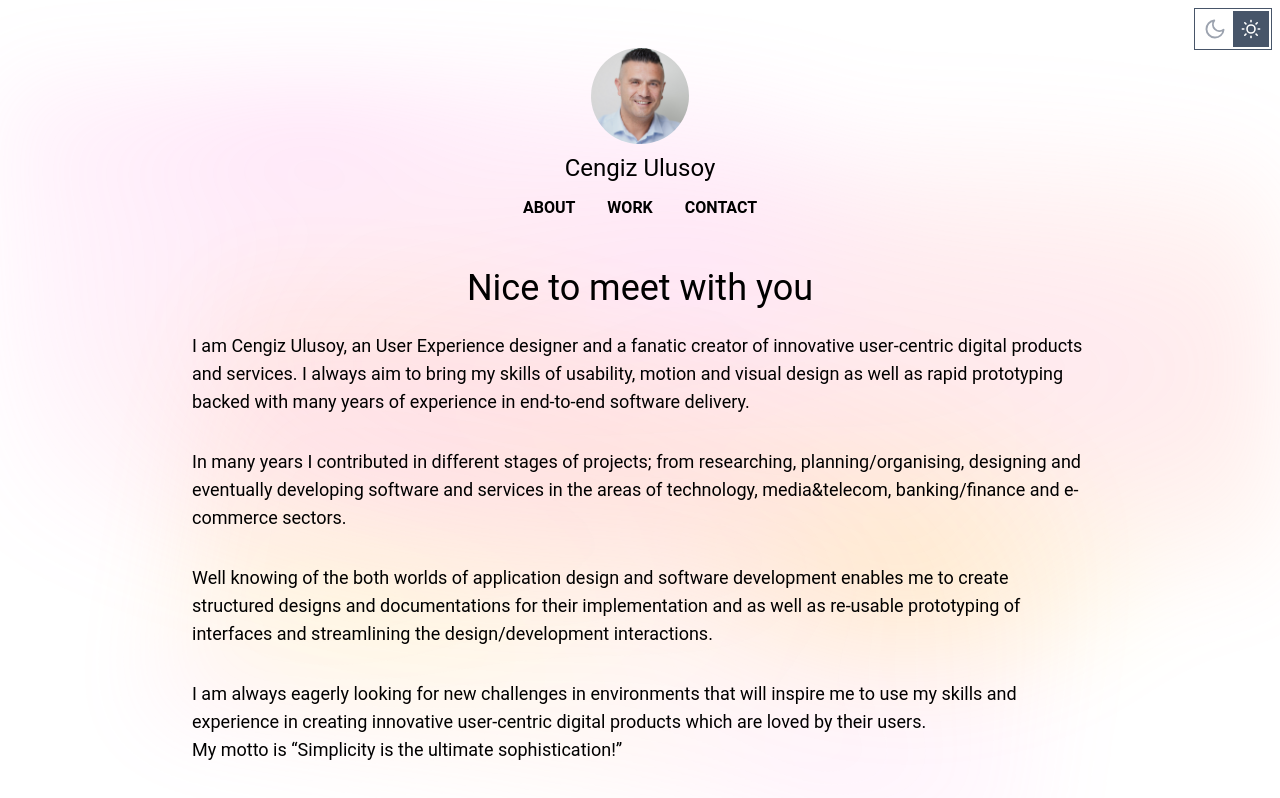
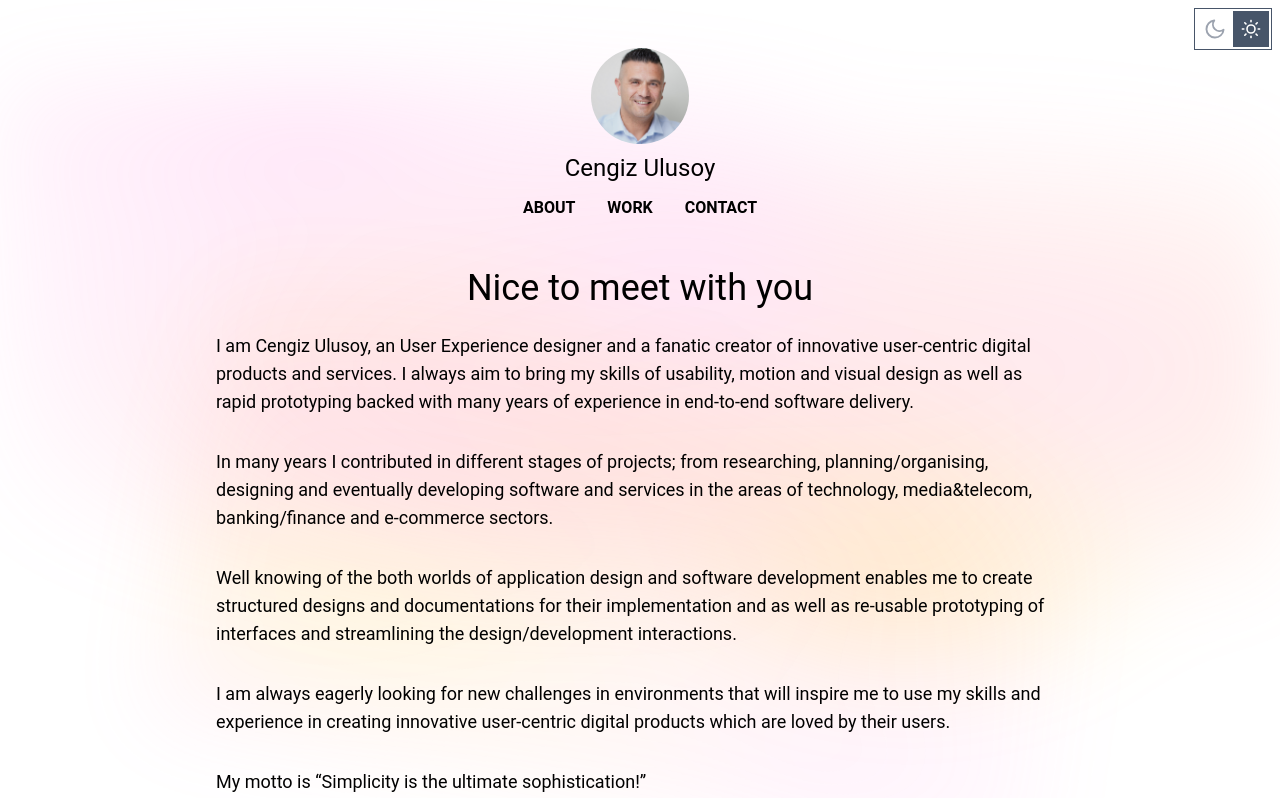
Before and after one commit to Cengizism/Cengizism.github.io, a Next.js app: page /about in a window 1280 px wide. Shown: the top 798 px of the page. Built offline with nearby package versions, Linux system fonts and the light colour scheme.

Commit message:
Fix some styling issues

```diff
--- a/components/ThemeSwitcher.js
+++ b/components/ThemeSwitcher.js
@@ -49,7 +49,7 @@ const moonIcon = (
 
 export default function ThemeSwitcher() {
   return (
-    <div className="flex p-0.5 bg-white dark:bg-slate-600 border border-slate-600 fixed top-2 right-2">
+    <div className="flex p-0.5 bg-white dark:bg-slate-600 border border-slate-600 absolute top-2 right-2">
       <button
         type="button"
         aria-label="Use Dark Mode"
--- a/pages/about.js
+++ b/pages/about.js
@@ -13,7 +13,7 @@ export default function About() {
       <SEO title={globalData.name} description={globalData.blogTitle} />
       <Header />
       <main className="w-full">
-        <section className="mt-12">
+        <section className="mt-12 mx-6">
           <Title>Nice to meet with you</Title>
           <p className='mt-6 mb-8'>
             I am Cengiz Ulusoy, an User Experience designer and a fanatic creator
@@ -38,7 +38,7 @@ export default function About() {
             interactions.
           </p>
 
-          <p>
+          <p className='mb-8'>
             I am always eagerly looking for new challenges in environments that
             will inspire me to use my skills and experience in creating
             innovative user-centric digital products which are loved by their
--- a/pages/contact.js
+++ b/pages/contact.js
@@ -98,7 +98,7 @@ export default function Contact() {
       <SEO title={globalData.name} description={globalData.blogTitle} />
       <Header />
       <main className="w-full">
-        <section className="mt-12">
+        <section className="mt-12 mx-6">
           <Title>Let&apos;s talk</Title>
 
           <div className="mx-auto">
--- a/pages/index.js
+++ b/pages/index.js
@@ -14,7 +14,7 @@ export default function Index({ posts, globalData }) {
       <SEO title={globalData.name} description={globalData.blogTitle} />
       <Header />
       <main className="w-full">
-        <section className="mt-12 text-center">
+        <section className="mt-12 mx-6 text-center">
           <Title>Hi there! 👋🏼</Title>
           <p className="text-2xl mb-8">
             I am an User Experience designer and a Frontend developer.
--- a/pages/work.js
+++ b/pages/work.js
@@ -13,7 +13,7 @@ export default function Work({ posts, globalData }) {
       <SEO title={globalData.name} description={globalData.blogTitle} />
       <Header />
       <main className="w-full">
-        <section className="mt-12">
+        <section className="mt-12 mx-6">
           <Title>{globalData.blogTitle}</Title>
           <ul className="w-full">{posts.map((item) => Post(item))}</ul>
           {
```
